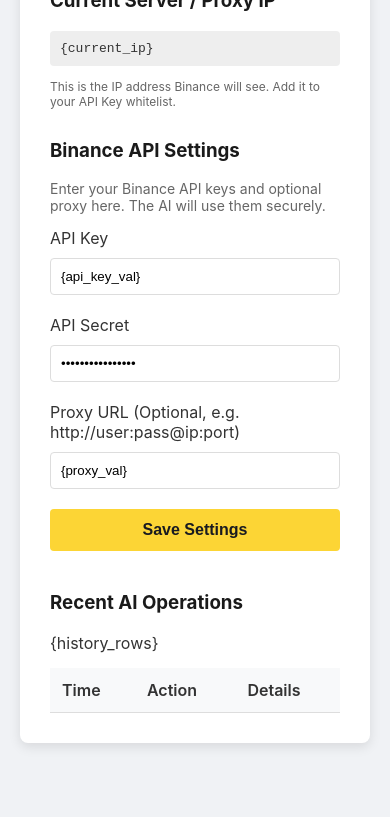
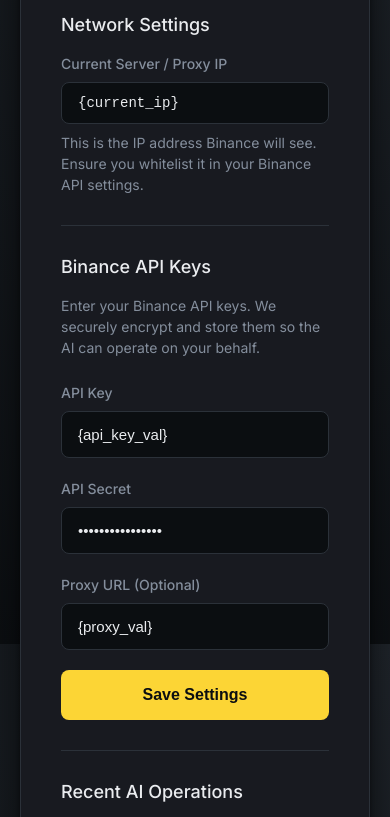
Before and after one commit to Aleksandr6669/ai-binance-fg, a plain HTML site: page templates/dashboard.html in a window 390 px wide. Shown: the part 200-1017 px from the top of the page. Drawn offline with Linux system fonts and the light colour scheme.

Commit message:
refactor: overhaul UI with a modern dark theme and responsive layout across login and dashboard pages

```diff
--- a/static/css/styles.css
+++ b/static/css/styles.css
@@ -1,82 +1,181 @@
+@import url('https://fonts.googleapis.com/css2?family=Inter:wght@400;500;600;700&display=swap');
+
 body {
-    font-family: -apple-system, BlinkMacSystemFont, "Segoe UI", Roboto, sans-serif;
-    background-color: #f0f2f5;
+    font-family: 'Inter', -apple-system, BlinkMacSystemFont, sans-serif;
+    background-color: #0b0e11;
+    background-image: radial-gradient(circle at top right, #1e2329, #0b0e11);
+    background-attachment: fixed;
     margin: 0;
     padding: 20px;
-    color: #333;
+    color: #eaecef;
+    display: flex;
+    justify-content: center;
+    align-items: center;
+    min-height: 100vh;
+    box-sizing: border-box;
 }
+
 .container {
-    max-width: 600px;
-    margin: 40px auto;
-    background: white;
-    padding: 30px;
-    border-radius: 8px;
-    box-shadow: 0 4px 12px rgba(0,0,0,0.1);
+    width: 100%;
+    max-width: 480px;
+    background: #181a20;
+    padding: 40px;
+    border-radius: 16px;
+    box-shadow: 0 8px 32px rgba(0,0,0,0.6), 0 1px 4px rgba(0,0,0,0.4);
+    border: 1px solid #2b3139;
+    box-sizing: border-box;
 }
+
+.container.dashboard-container {
+    max-width: 800px;
+    align-self: flex-start;
+    margin-top: 40px;
+    margin-bottom: 40px;
+}
+
 h2 {
-    color: #1a1a1a;
+    color: #eaecef;
     margin-top: 0;
+    font-weight: 600;
+    font-size: 24px;
+    letter-spacing: -0.5px;
 }
+
 h3 {
-    color: #1a1a1a;
+    color: #eaecef;
     margin-top: 30px;
+    font-size: 18px;
+    font-weight: 500;
 }
+
+p, label {
+    color: #848e9c;
+    font-size: 14px;
+    line-height: 1.5;
+}
+
+label {
+    display: block;
+    margin-bottom: 8px;
+    font-weight: 500;
+}
+
 input[type="text"], input[type="password"] {
     width: 100%;
-    padding: 10px;
-    margin: 10px 0 20px 0;
-    border: 1px solid #ddd;
-    border-radius: 4px;
+    padding: 14px 16px;
+    margin: 0 0 20px 0;
+    background-color: #0b0e11;
+    border: 1px solid #2b3139;
+    border-radius: 8px;
+    color: #eaecef;
     box-sizing: border-box;
+    font-size: 15px;
+    transition: all 0.2s ease;
 }
+
+input[type="text"]:focus, input[type="password"]:focus {
+    outline: none;
+    border-color: #FCD535;
+    box-shadow: 0 0 0 2px rgba(252, 213, 53, 0.1);
+}
+
+input::placeholder {
+    color: #5e6673;
+}
+
 button {
     background-color: #FCD535;
-    color: #181A20;
+    color: #0b0e11;
     border: none;
-    padding: 12px 20px;
-    border-radius: 4px;
+    padding: 16px 24px;
+    border-radius: 8px;
     font-size: 16px;
     cursor: pointer;
-    font-weight: bold;
+    font-weight: 600;
     width: 100%;
+    transition: all 0.2s ease;
 }
+
 button:hover {
     background-color: #f0c822;
+    transform: translateY(-1px);
 }
+
+button.secondary-btn {
+    background-color: #2b3139;
+    color: #eaecef;
+}
+
+button.secondary-btn:hover {
+    background-color: #3b424a;
+}
+
 .error {
-    color: red;
-    margin-bottom: 20px;
+    background-color: rgba(246, 70, 93, 0.1);
+    color: #f6465d;
+    padding: 12px 16px;
+    border-radius: 8px;
+    margin-bottom: 24px;
+    font-size: 14px;
+    border: 1px solid rgba(246, 70, 93, 0.2);
 }
+
+.divider {
+    height: 1px;
+    background-color: #2b3139;
+    margin: 30px 0;
+}
+
 table {
     width: 100%;
     border-collapse: collapse;
     margin-top: 15px;
+    font-size: 14px;
 }
+
 th, td {
-    padding: 12px;
+    padding: 16px;
     text-align: left;
-    border-bottom: 1px solid #ddd;
+    border-bottom: 1px solid #2b3139;
 }
+
 th {
-    background-color: #f8f9fa;
-    font-weight: 600;
+    color: #848e9c;
+    font-weight: 500;
+    border-bottom: 2px solid #2b3139;
 }
+
 .api-key-box {
-    background-color: #e9ecef;
-    padding: 15px;
-    border-radius: 4px;
-    font-family: monospace;
+    background-color: #0b0e11;
+    padding: 16px;
+    border-radius: 8px;
+    font-family: 'JetBrains Mono', monospace;
     font-size: 14px;
     word-break: break-all;
-    border: 1px solid #ced4da;
+    border: 1px solid #2b3139;
     margin: 10px 0 20px 0;
+    color: #eaecef;
 }
+
 .logout-link {
     display: inline-block;
-    margin-bottom: 20px;
-    color: #0066cc;
+    margin-bottom: 24px;
+    color: #848e9c;
     text-decoration: none;
+    font-size: 14px;
+    transition: color 0.2s ease;
 }
+
 .logout-link:hover {
-    text-decoration: underline;
+    color: #FCD535;
 }
+
+.mono-block {
+    font-family: 'JetBrains Mono', monospace;
+    background: #0b0e11;
+    padding: 12px 16px;
+    border-radius: 8px;
+    border: 1px solid #2b3139;
+    color: #eaecef;
+    font-size: 14px;
+}
--- a/templates/dashboard.html
+++ b/templates/dashboard.html
@@ -4,38 +4,52 @@
     <title>Dashboard - Binance AI</title>
     <link rel="icon" href="https://cryptologos.cc/logos/binance-coin-bnb-logo.png" type="image/png">
     <link rel="stylesheet" href="/static/css/styles.css">
+    <meta name="viewport" content="width=device-width, initial-scale=1">
 </head>
 <body>
-    <div class="container">
+    <div class="container dashboard-container">
         <a href="/logout" class="logout-link">← Logout</a>
 
-        <h2>Dashboard</h2>
+        <div style="display: flex; align-items: center; gap: 16px; margin-bottom: 30px;">
+            <img src="https://cryptologos.cc/logos/binance-coin-bnb-logo.png" alt="Logo" style="width: 40px; height: 40px;">
+            <h2 style="margin: 0;">Dashboard</h2>
+        </div>
 
+        <h3>Network Settings</h3>
+        <label>Current Server / Proxy IP</label>
+        <div class="mono-block">{current_ip}</div>
+        <p style="margin-top: 8px;">This is the IP address Binance will see. Ensure you whitelist it in your Binance API settings.</p>
 
-        <h3>Current Server / Proxy IP</h3>
-        <p style="font-family: monospace; background: #eee; padding: 10px; border-radius: 4px;">{current_ip}</p>
-        <p style="font-size: 12px; color: #666;">This is the IP address Binance will see. Add it to your API Key whitelist.</p>
+        <div class="divider"></div>
 
-        <h3>Binance API Settings</h3>
-        <p style="font-size: 14px; color: #666;">Enter your Binance API keys and optional proxy here. The AI will use them securely.</p>
-        <form action="/save_keys" method="post" style="margin-bottom: 40px;">
+        <h3>Binance API Keys</h3>
+        <p>Enter your Binance API keys. We securely encrypt and store them so the AI can operate on your behalf.</p>
+        <form action="/save_keys" method="post" style="margin-top: 24px;">
             <label>API Key</label>
-            <input type="text" name="api_key" value="{api_key_val}">
+            <input type="text" name="api_key" value="{api_key_val}" placeholder="Enter your Binance API Key">
 
             <label>API Secret</label>
-            <input type="password" name="api_secret" value="{api_secret_val}">
+            <input type="password" name="api_secret" value="{api_secret_val}" placeholder="Enter your Binance API Secret">
 
-            <label>Proxy URL (Optional, e.g. http://user:pass@ip:port)</label>
-            <input type="text" name="proxy" value="{proxy_val}">
+            <label>Proxy URL (Optional)</label>
+            <input type="text" name="proxy" value="{proxy_val}" placeholder="e.g. http://user:pass@ip:port">
 
             <button type="submit">Save Settings</button>
         </form>
 
+        <div class="divider"></div>
+
         <h3>Recent AI Operations</h3>
-        <table>
-            <tr><th>Time</th><th>Action</th><th>Details</th></tr>
-            {history_rows}
-        </table>
+        <div style="overflow-x: auto;">
+            <table>
+                <tr>
+                    <th>Time</th>
+                    <th>Action</th>
+                    <th>Details</th>
+                </tr>
+                {history_rows}
+            </table>
+        </div>
     </div>
 </body>
 </html>
```
Also changed, not shown: templates/login.html (+11 -8 lines).
